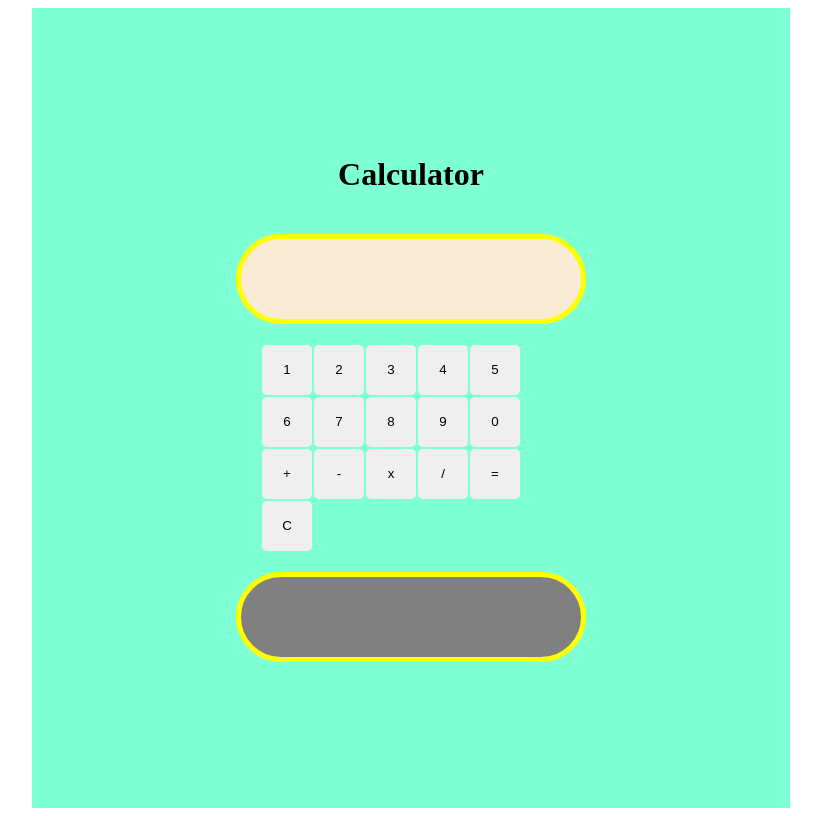
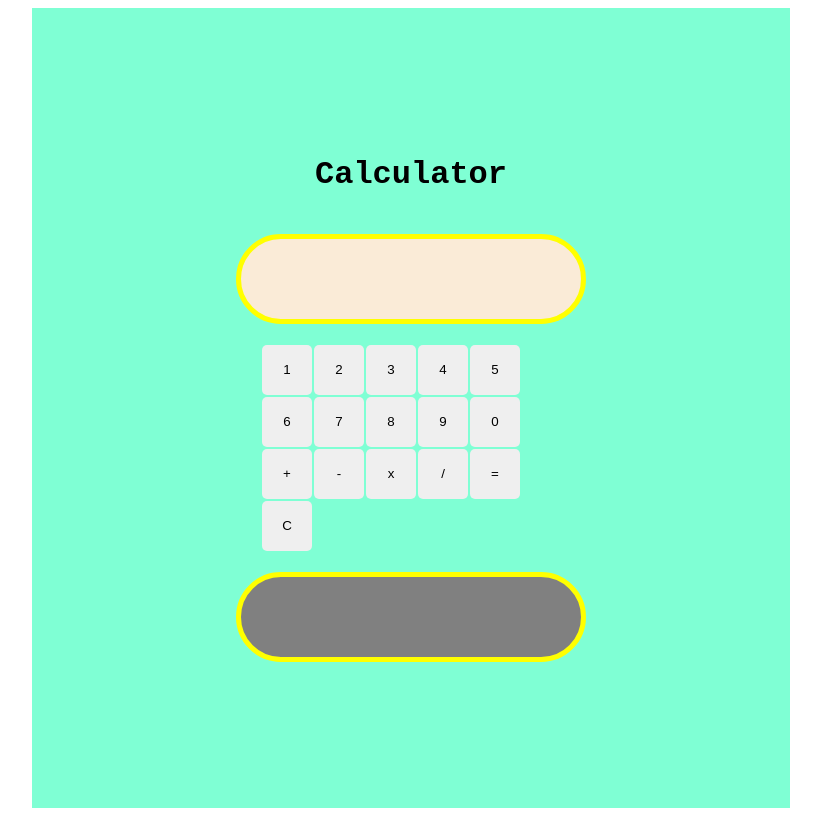
Before and after one commit to hsatya/calculator-react, a React (Vite) app: page / in a window 1280 px wide. Shown: the whole page, without its empty margins (229-1050 px from the left). Built offline with nearby package versions, Linux system fonts and the light colour scheme.

Commit message:
change the font family

```diff
--- a/src/index.css
+++ b/src/index.css
@@ -1,6 +1,7 @@
 body {
   box-sizing: border-box;
   text-align: center;
+  font-family: "Courier New", Courier, monospace;
 }
 
 .container {
```
